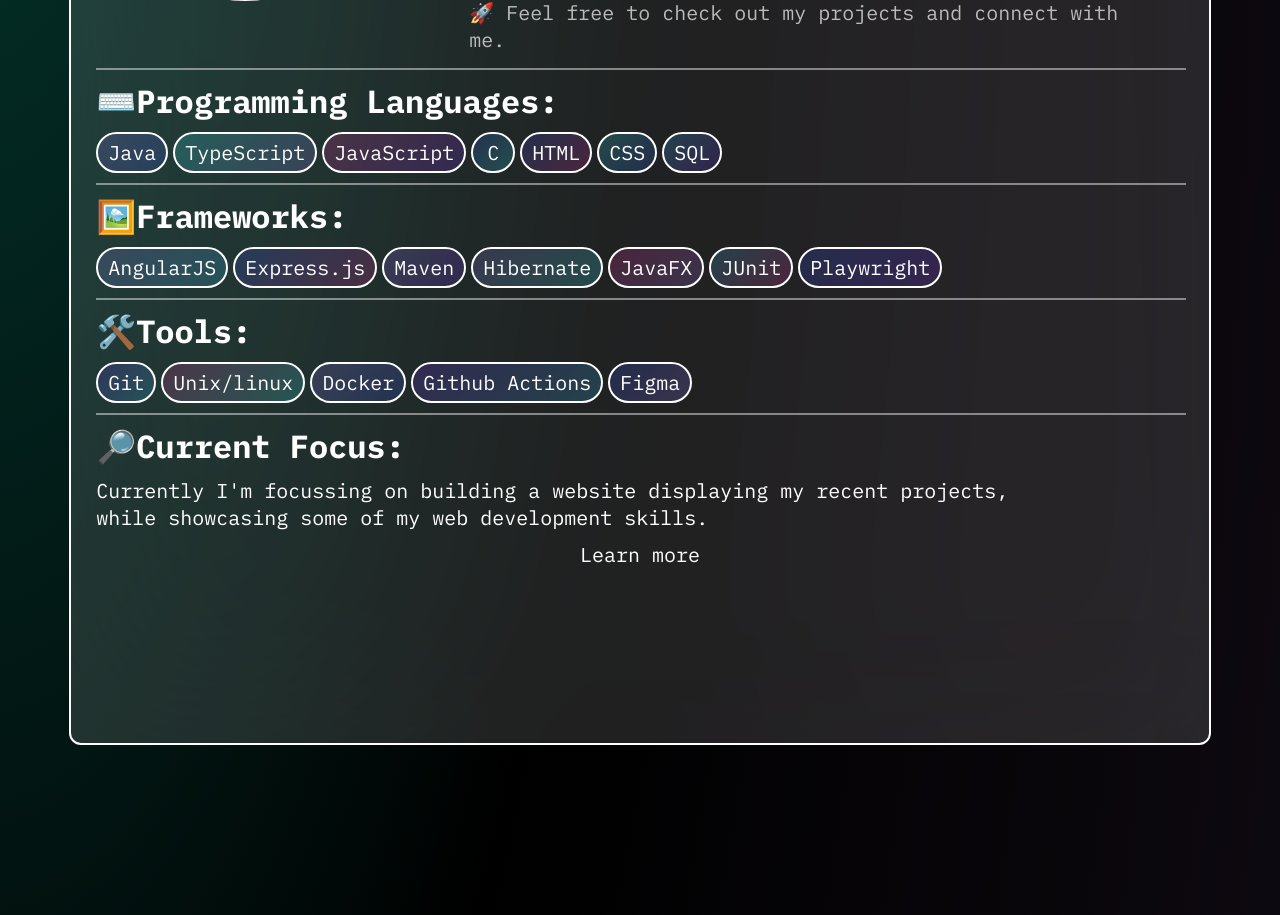
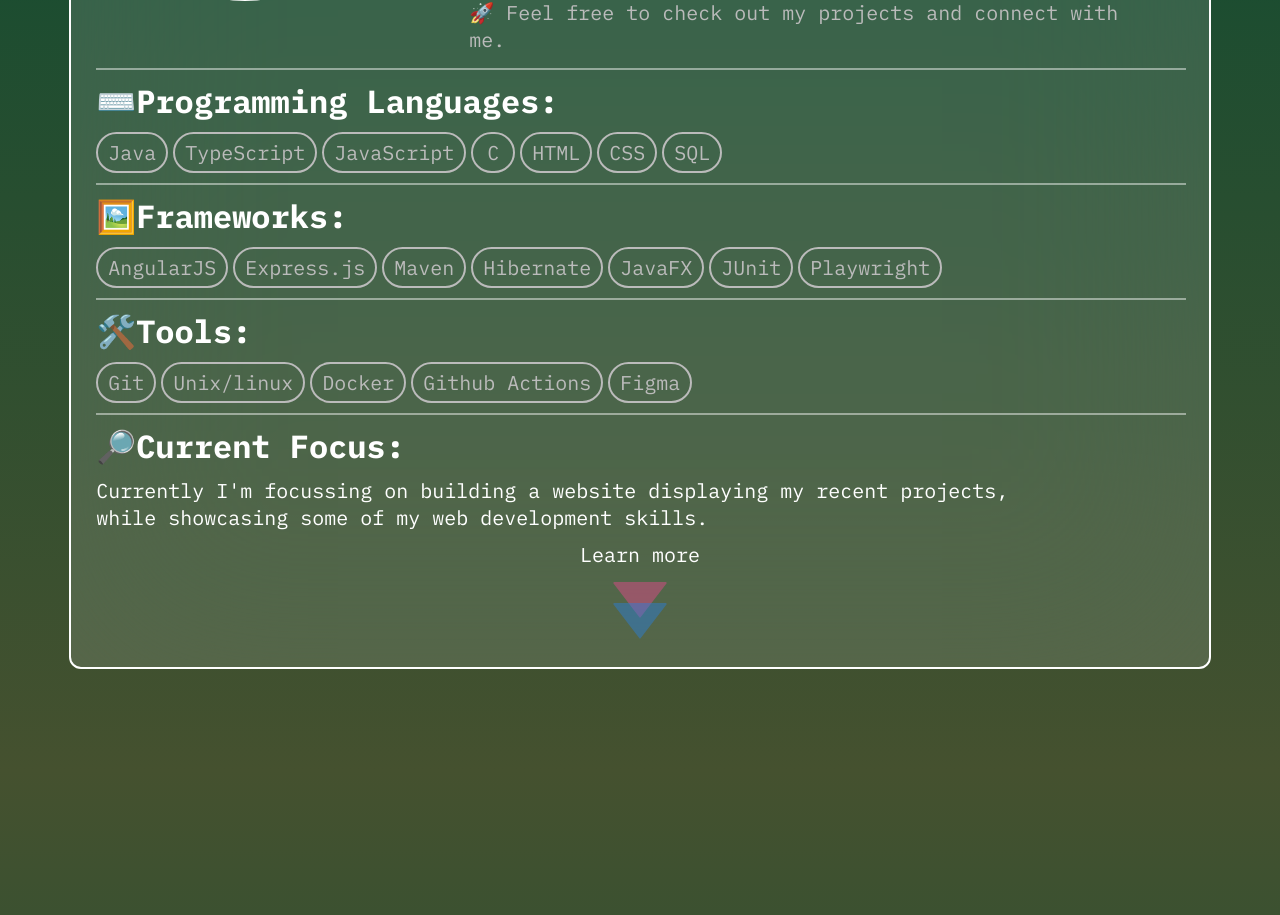
Before and after one commit to Heedix/portfolio, a React (Vite) app: page / in a window 1280 px wide. Shown: the part 360-1275 px from the top of the page. Built offline with nearby package versions, Linux system fonts and the light colour scheme.

Commit message:
- changed style completely

```diff
--- a/src/components/LandingPageInfo/LandingPageInfo.css
+++ b/src/components/LandingPageInfo/LandingPageInfo.css
@@ -163,6 +163,47 @@
     height: fit-content;
 }
 
+.learnMoreArrowsSvg {
+    margin-top: 10px;
+}
+
+.learnMoreArrowsSvg:hover {
+    cursor: pointer;
+}
+
+.learnMoreArrowsSvg:hover #arrow1 {
+    transform: translateY(0);
+    opacity: 1;
+}
+
+.learnMoreArrowsSvg:hover #arrow2 {
+    transform: translateY(30%);
+}
+
+.learnMoreArrowsSvg:hover #arrow3 {
+    transform: translateY(100%);
+    opacity: 0;
+}
+
+#arrow1,
+#arrow2,
+#arrow3 {
+    transition: 0.5s;
+}
+
+#arrow1 {
+    fill: #19EFD275;
+    transform: translateY(-100%);
+    opacity: 0;
+}
+
+#arrow2 {
+    fill: #E7488F75;
+}
+
+#arrow3 {
+    fill: #2A7FDC75;
+}
 
 @media (max-width: 1100px) {
     body {
--- a/src/components/LandingPageInfo/LandingPageInfo.tsx
+++ b/src/components/LandingPageInfo/LandingPageInfo.tsx
@@ -75,8 +75,12 @@
                     </p>
                     <div className="currentFocusLearnMoreContainer">
                         <p className="currentFocusLearnMore">Learn more</p>
-                        <svg>
-
+                        <svg className="learnMoreArrowsSvg" width="64" height="64" viewBox="0 0 64 64" fill="none" xmlns="http://www.w3.org/2000/svg">
+                            <g id="learnMoreArrowContainer" clip-path="url(#clip0_79_2)">
+                                <path id="arrow1" d="M31.208 38.97a1 1 0 0 0 1.584 0L58.473 5.61A1 1 0 0 0 57.681 4H6.319a1 1 0 0 0-.792 1.61l25.68 33.36Z"/>
+                                <path id="arrow2" d="M31.208 38.97a1 1 0 0 0 1.584 0L58.473 5.61A1 1 0 0 0 57.681 4H6.319a1 1 0 0 0-.792 1.61l25.68 33.36Z"/>
+                                <path id="arrow3" d="M31.208 59.97a1 1 0 0 0 1.584 0l25.681-33.36a1 1 0 0 0-.792-1.61H6.319a1 1 0 0 0-.792 1.61l25.68 33.36Z"/>
+                            </g>
                         </svg>
                     </div>
                 </div>
--- a/src/components/Pill/Pill.css
+++ b/src/components/Pill/Pill.css
@@ -1,28 +1,17 @@
-/*.pillBorder {
-    display: flex;
-    justify-content: center;
-    align-items: center;
-    margin: 5px 0;
-    width: fit-content;
-    height: fit-content;
-    border-radius: 50px;
-    border: 3px solid transparent;
-    mask: linear-gradient(#000 0 0) padding-box, linear-gradient(#000 0 0);
-    mask-composite: exclude;
-    isolation: isolate;
-}*/
-
 .pill {
     display: flex;
     justify-content: center;
     align-items: center;
-    border: solid 2px var(--border-color);
+    border: solid 2px var(--subtle-border-color);
     border-radius: 50px;
     width: fit-content;
     min-width: 20px;
     height: fit-content;
     background-color: transparent;
-
     padding: 5px 10px;
     text-align: center;
 }
+
+.pillText {
+    color: var(--subtle-font-color);
+}
--- a/src/components/Pill/Pill.tsx
+++ b/src/components/Pill/Pill.tsx
@@ -5,31 +5,11 @@
     text: string;
 }
 
-const getRandomGradient = () => {
-    const colors = [
-        "#7B2EFF30",
-        "#33CFFF30",
-        "#3357FF30",
-        "#FF33A130",
-        "#A183FF30",
-        "#33FFF530",
-    ];
-    let color1;
-    let color2;
-    do {
-        color1 = colors[Math.floor(Math.random() * colors.length)];
-        color2 = colors[Math.floor(Math.random() * colors.length)];
-    } while (color1 === color2);
-    return `linear-gradient(135deg, ${color1}, ${color2})`;
-};
-
 export default function Pill({ text }: PillProps) {
     const [textState] = useState(text);
 
-    const gradient = getRandomGradient();
-
     return (
-        <div className="pill" style={{ background: `${gradient}` }}>
+        <div className="pill">
             <p className="pillText">{textState}</p>
         </div>
     )
--- a/src/index.css
+++ b/src/index.css
@@ -7,7 +7,7 @@
   --subtle-border-color: #BBBBBB;
   --subtle-font-color: #BBBBBB;
   --blury-background-color: #FFFFFF20;
-  --background: radial-gradient(115.47% 153.8% at -1.28% -3.49%, #04362E 0%, #000 44.32%, #0F0A12 100%) no-repeat ;
+  --background: linear-gradient(180deg, #0A4B31 0%, #45512F 37%, #115137 63.5%, #02413E 93%);
 
   font-family: Inter, system-ui, Avenir, Helvetica, Arial, sans-serif;
   line-height: 1.5;
```
